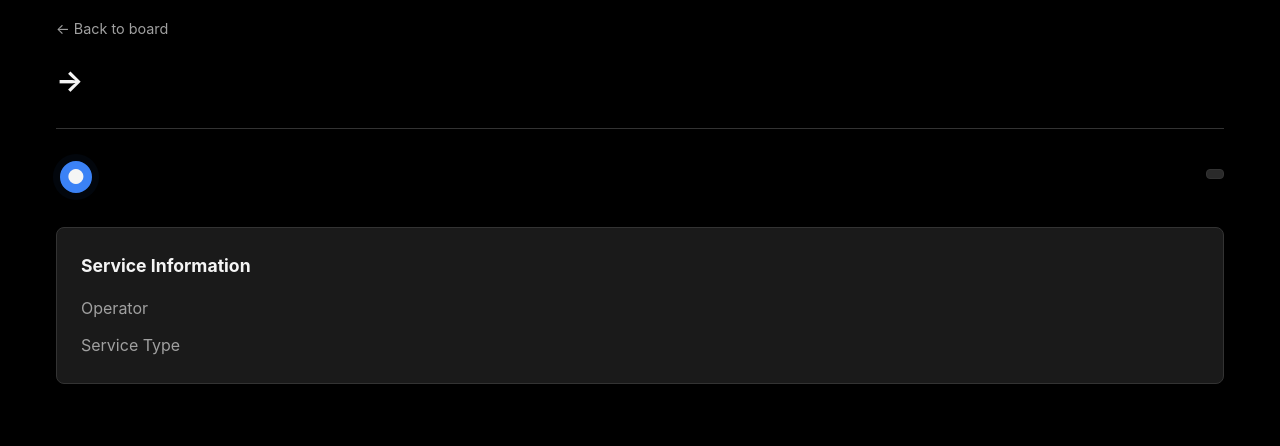
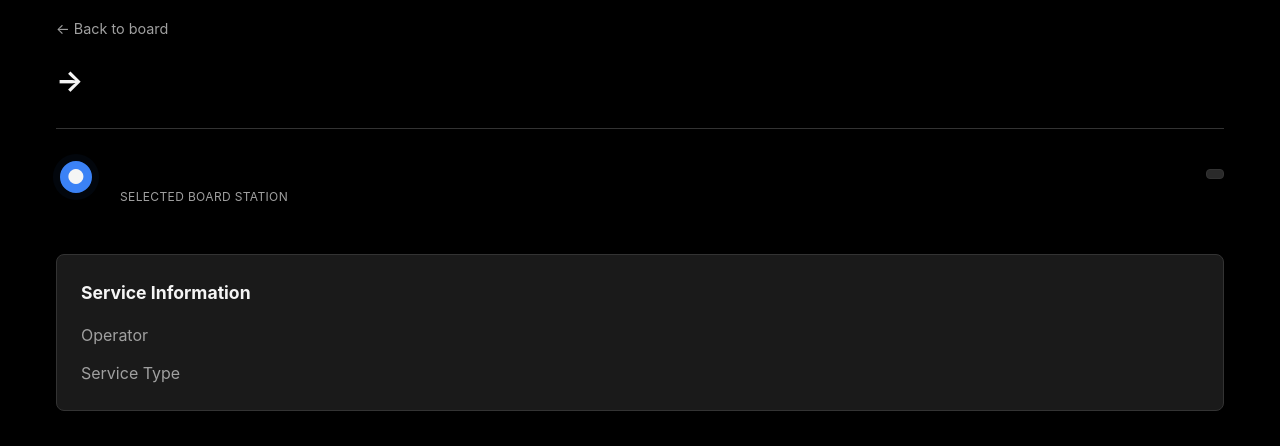
Before and after one commit to Sir-Goose/trains.mattdev.im, a Python web app: template app/templates/service_detail.html in a window 1280 px wide. Shown: the top 446 px of the page. Run offline with Jinja, Linux system fonts and the light colour scheme; the template is opened without the code that fills it, so the values that code supplies are empty.

Commit message:
Fix route timeline labels to anchor on board station

```diff
--- a/app/templates/base.html
+++ b/app/templates/base.html
@@ -616,12 +616,6 @@
             border: 2px solid var(--border);
         }
 
-        .marker-passed {
-            background: var(--success);
-            border-color: var(--success);
-            color: white;
-        }
-
         .marker-current {
             background: var(--accent);
             border-color: var(--accent);
@@ -629,7 +623,8 @@
             animation: pulse 2s infinite;
         }
 
-        .marker-upcoming {
+        .marker-before,
+        .marker-after {
             background: var(--bg-secondary);
             border-color: var(--border);
             color: var(--text-secondary);
@@ -649,10 +644,6 @@
             flex-grow: 1;
             background: var(--border);
             min-height: 40px;
-        }
-
-        .passed-stop .timeline-line {
-            background: var(--success);
         }
 
         /* Stop Details */
@@ -680,10 +671,6 @@
             color: var(--text-primary);
         }
 
-        .passed-stop .stop-name {
-            color: var(--text-secondary);
-        }
-
         .stop-crs {
             font-family: 'Courier New', monospace;
             color: var(--text-secondary);
@@ -693,6 +680,18 @@
             padding: 0.25rem 0.5rem;
             border-radius: 4px;
             border: 1px solid var(--border);
+        }
+
+        .route-section-label {
+            font-size: 0.75rem;
+            letter-spacing: 0.03em;
+            text-transform: uppercase;
+            color: var(--text-secondary);
+            margin: 0.25rem 0 0.75rem 3.5rem;
+        }
+
+        .route-section-label-inline {
+            margin: 0 0 0.5rem 0;
         }
 
         .next-stop-badge {
@@ -726,10 +725,6 @@
         .time-value {
             color: var(--text-primary);
             font-weight: 500;
-        }
-
-        .passed-stop .time-value {
-            color: var(--text-secondary);
         }
 
         .scheduled-time {
--- a/app/templates/partials/service_timeline.html
+++ b/app/templates/partials/service_timeline.html
@@ -2,11 +2,15 @@
     {% set all_previous = service.all_previous_stops %}
     {% set all_subsequent = service.all_subsequent_stops %}
 
-    <!-- Previous Stops (where train has been) -->
+    {% if all_previous %}
+    <div class="route-section-label">Stops before {{ service.locationName }}</div>
+    {% endif %}
+
+    <!-- Stops before selected board station -->
     {% for stop in all_previous %}
-    <div class="timeline-stop passed-stop">
+    <div class="timeline-stop before-board-stop">
         <div class="timeline-marker">
-            <div class="marker-icon marker-passed">✓</div>
+            <div class="marker-icon marker-before">○</div>
             <div class="timeline-line"></div>
         </div>
 
@@ -51,7 +55,7 @@
     </div>
     {% endfor %}
 
-    <!-- Current Station -->
+    <!-- Selected board station -->
     <div class="timeline-stop current-stop">
         <div class="timeline-marker">
             <div class="marker-icon marker-current">●</div>
@@ -65,6 +69,8 @@
                 <h3 class="stop-name">{{ service.locationName }}</h3>
                 <span class="stop-crs">{{ service.crs }}</span>
             </div>
+
+            <div class="route-section-label route-section-label-inline">Selected board station</div>
 
             <div class="stop-times">
                 {% if service.sta or service.eta or service.ata %}
@@ -100,11 +106,15 @@
         </div>
     </div>
 
-    <!-- Upcoming Stops -->
+    {% if all_subsequent %}
+    <div class="route-section-label">Stops after {{ service.locationName }}</div>
+    {% endif %}
+
+    <!-- Stops after selected board station -->
     {% for stop in all_subsequent %}
-    <div class="timeline-stop upcoming-stop">
+    <div class="timeline-stop after-board-stop">
         <div class="timeline-marker">
-            <div class="marker-icon marker-upcoming">○</div>
+            <div class="marker-icon marker-after">○</div>
             {% if not loop.last %}
             <div class="timeline-line"></div>
             {% endif %}
@@ -114,9 +124,6 @@
             <div class="stop-header">
                 <h3 class="stop-name">{{ stop.locationName }}</h3>
                 <span class="stop-crs">{{ stop.crs }}</span>
-                {% if loop.first %}
-                <span class="next-stop-badge">Next Stop</span>
-                {% endif %}
             </div>
 
             <div class="stop-times">
```
